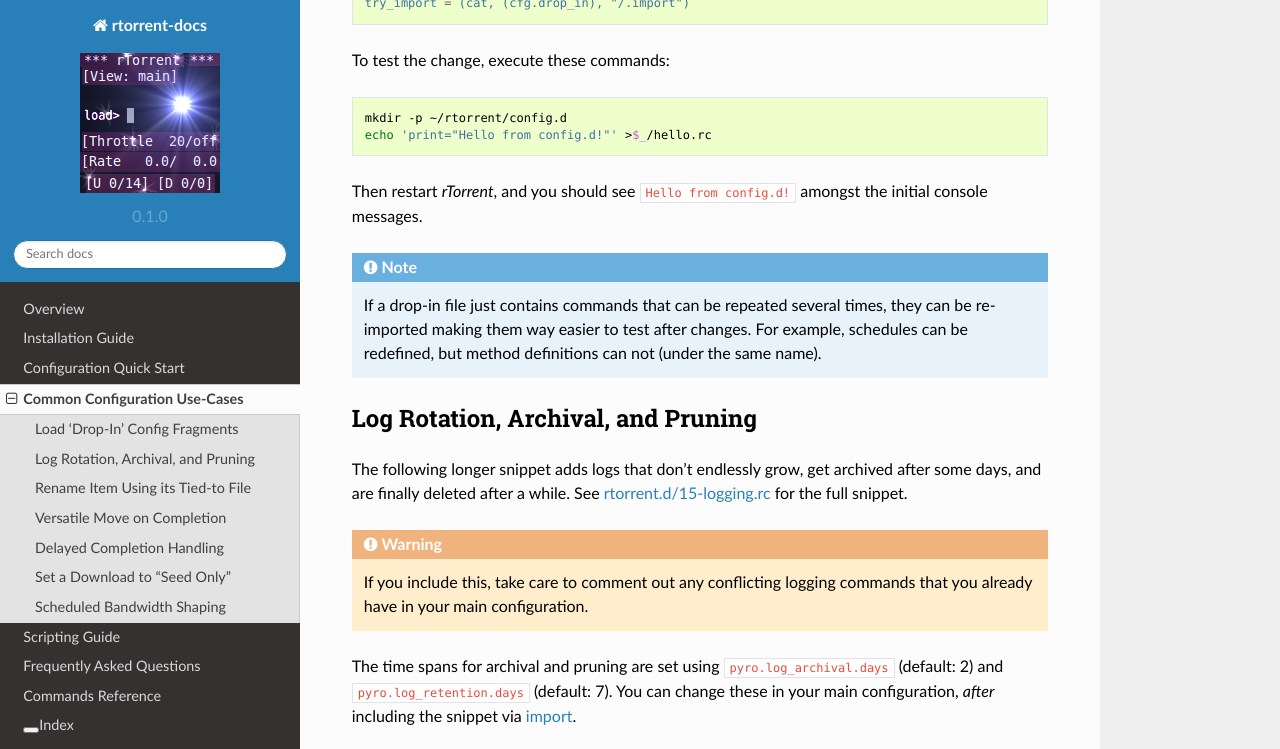
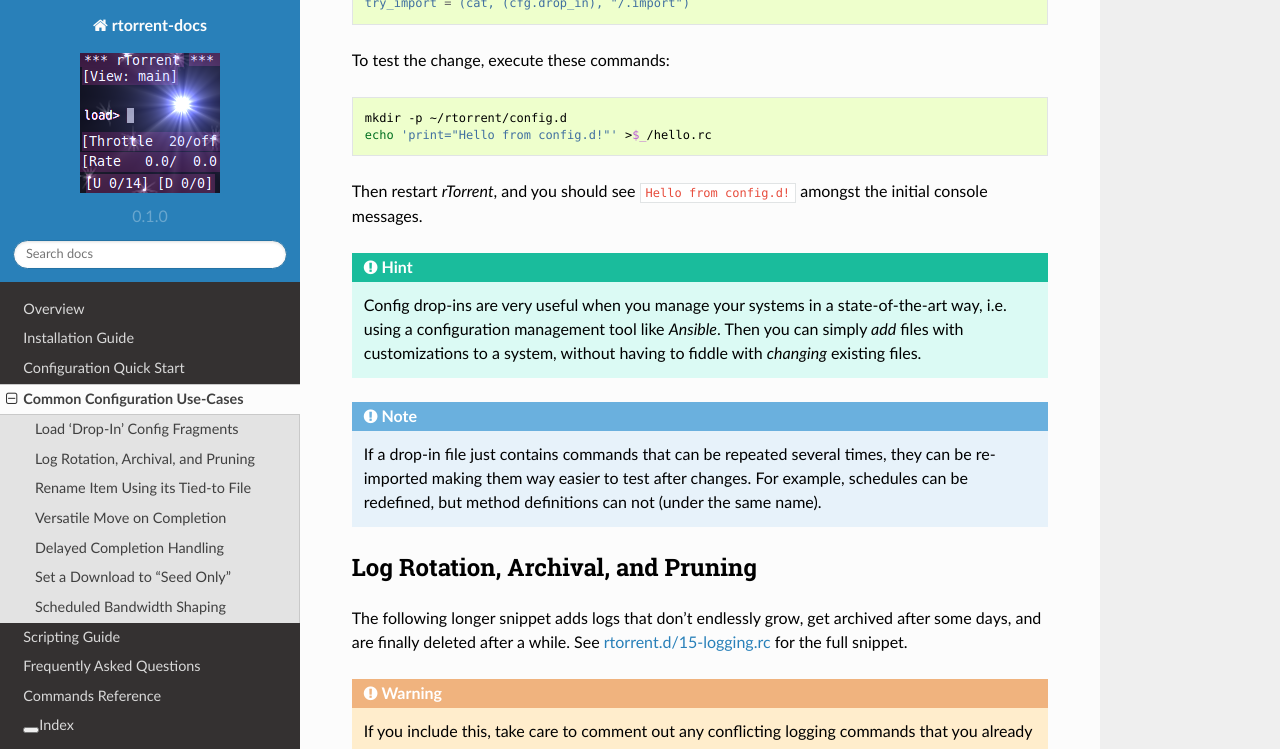
Before and after one commit to rtorrent-community/rtorrent-docs, a Sphinx documentation site: the page built from docs/use-cases.rst, in a window 1280 px wide and 900 px high, scrolled down 541 px, cut to the strip 0-749 px from the top of the window. Built offline with Sphinx 7.4.7 and the Read the Docs theme 2.0.0, drawn with Linux system fonts in a browser that asks for light colours.

Commit message:
hint on drop-ins and configuration management

```diff
--- a/docs/use-cases.rst
+++ b/docs/use-cases.rst
@@ -39,6 +39,13 @@ To test the change, execute these commands:
 
 Then restart *rTorrent*, and you should see ``Hello from config.d!``
 amongst the initial console messages.
+
+.. hint::
+
+    Config drop-ins are very useful when you manage your systems in a state-of-the-art way,
+    i.e. using a configuration management tool like `Ansible`.
+    Then you can simply *add* files with customizations to a system,
+    without having to fiddle with *changing* existing files.
 
 .. note::
 
```
